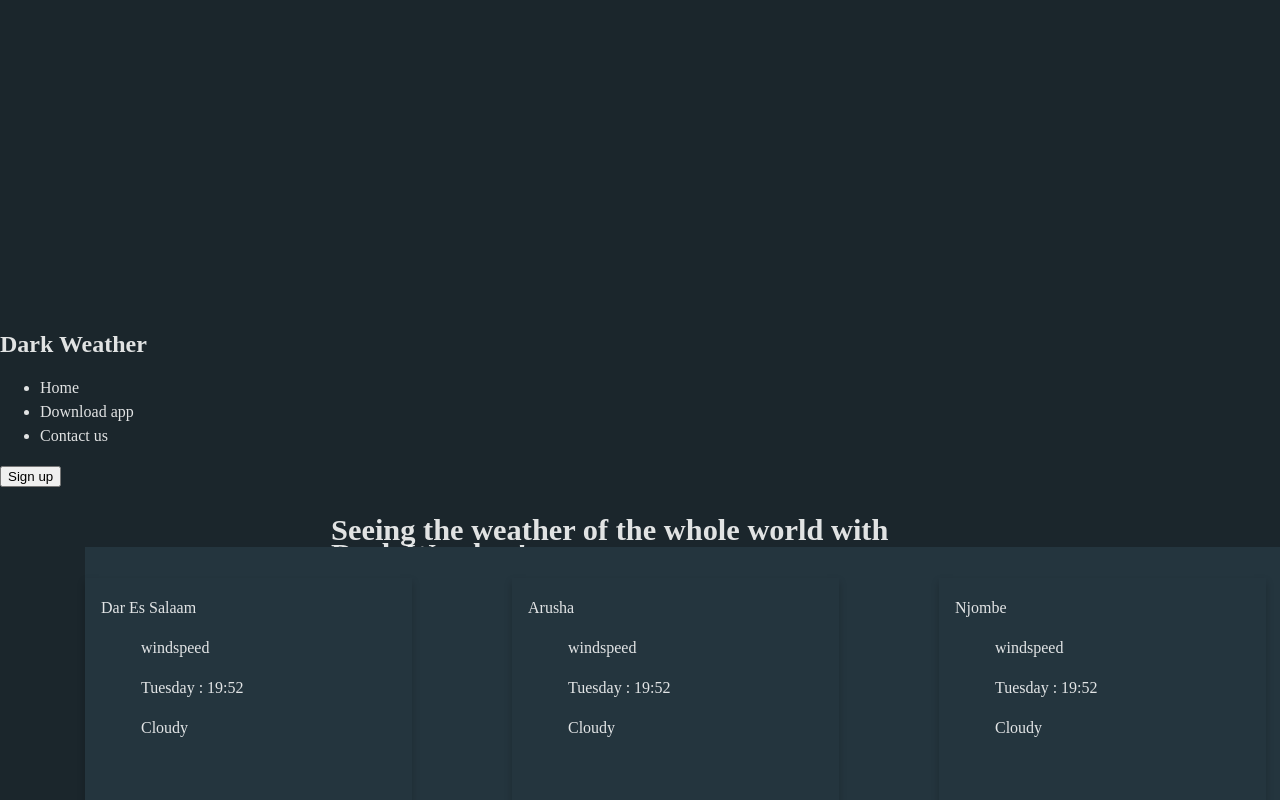
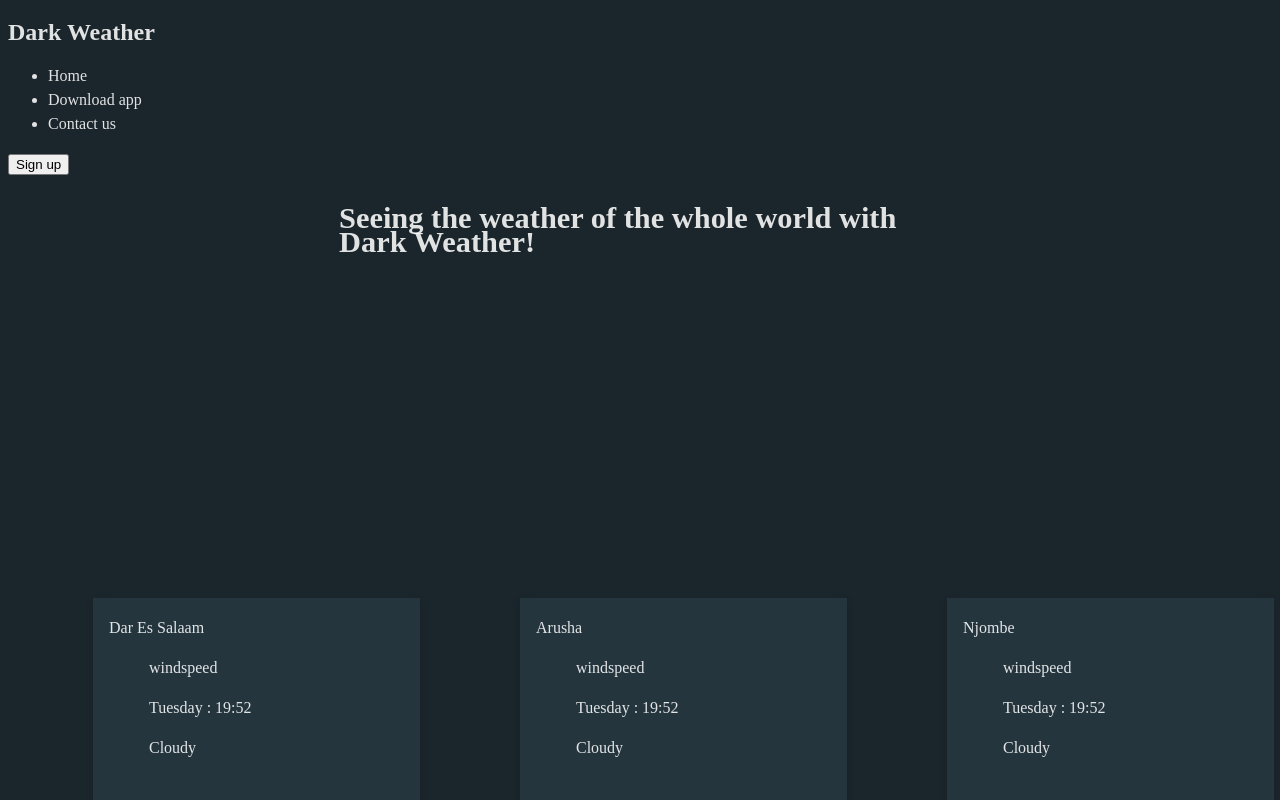
Before and after one commit to mavrk-mose/dark-weather, a React (Vite) app: page / in a window 1280 px wide. Shown: the top 800 px of the page. Built offline with nearby package versions, Linux system fonts and the light colour scheme.

Commit message:
changed background of .card className

```diff
--- a/src/index.css
+++ b/src/index.css
@@ -17,16 +17,14 @@
 }
 
 body {
-  margin: 0;
-  display: flex;
-  place-items: center;
+
   min-width: 320px;
   min-height: 100vh;
 }
-
-h1 {
-  font-size: 3.2em;
-  line-height: 1.1;
+.home{
+  width: 100%;
+  height: 100%;
+  position: relative;
 }
 h3{
   font-size: 1.9em;
@@ -39,6 +37,7 @@ h3{
   transition: 0.3s;
   width: 327px;
   height: 486px;
+  background: #24353E;
 }
 
 .card:hover {
@@ -54,7 +53,6 @@ h3{
   align-items:center;
   gap: 100px;
 
-  background: #24353E;
   position:absolute;
   width: 1272.42px;
   height: 547.46px;
```
